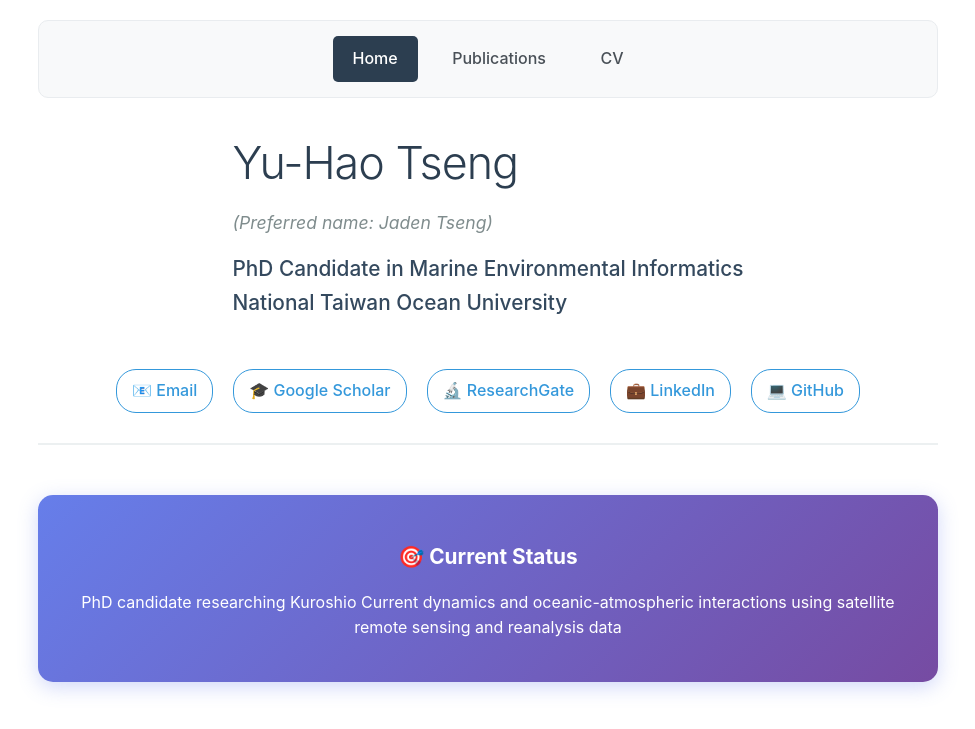
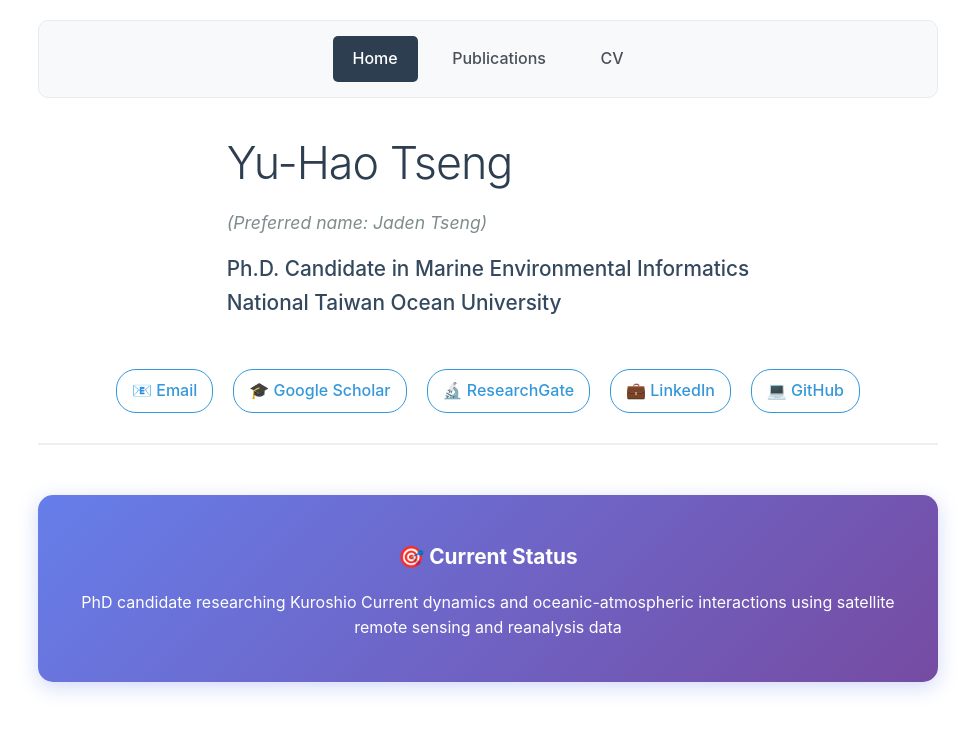
Before and after one commit to ja754969/ja754969.github.io, a plain HTML site: page index.html in a window 1280 px wide. Shown: the top 729 px of the page, without its empty margins (152-1127 px from the left). Drawn offline with Linux system fonts and the light colour scheme.

Commit message:
Update index.html

```diff
--- a/index.html
+++ b/index.html
@@ -401,7 +401,7 @@
             <div class="header-text">
                 <h1>Yu-Hao Tseng</h1>
                 <div class="name-note">(Preferred name: Jaden Tseng)</div>
-                <div class="title">PhD Candidate in Marine Environmental Informatics<br>National Taiwan Ocean University</div>
+                <div class="title">Ph.D. Candidate in Marine Environmental Informatics<br>National Taiwan Ocean University</div>
             </div>
         </div>
 
```
